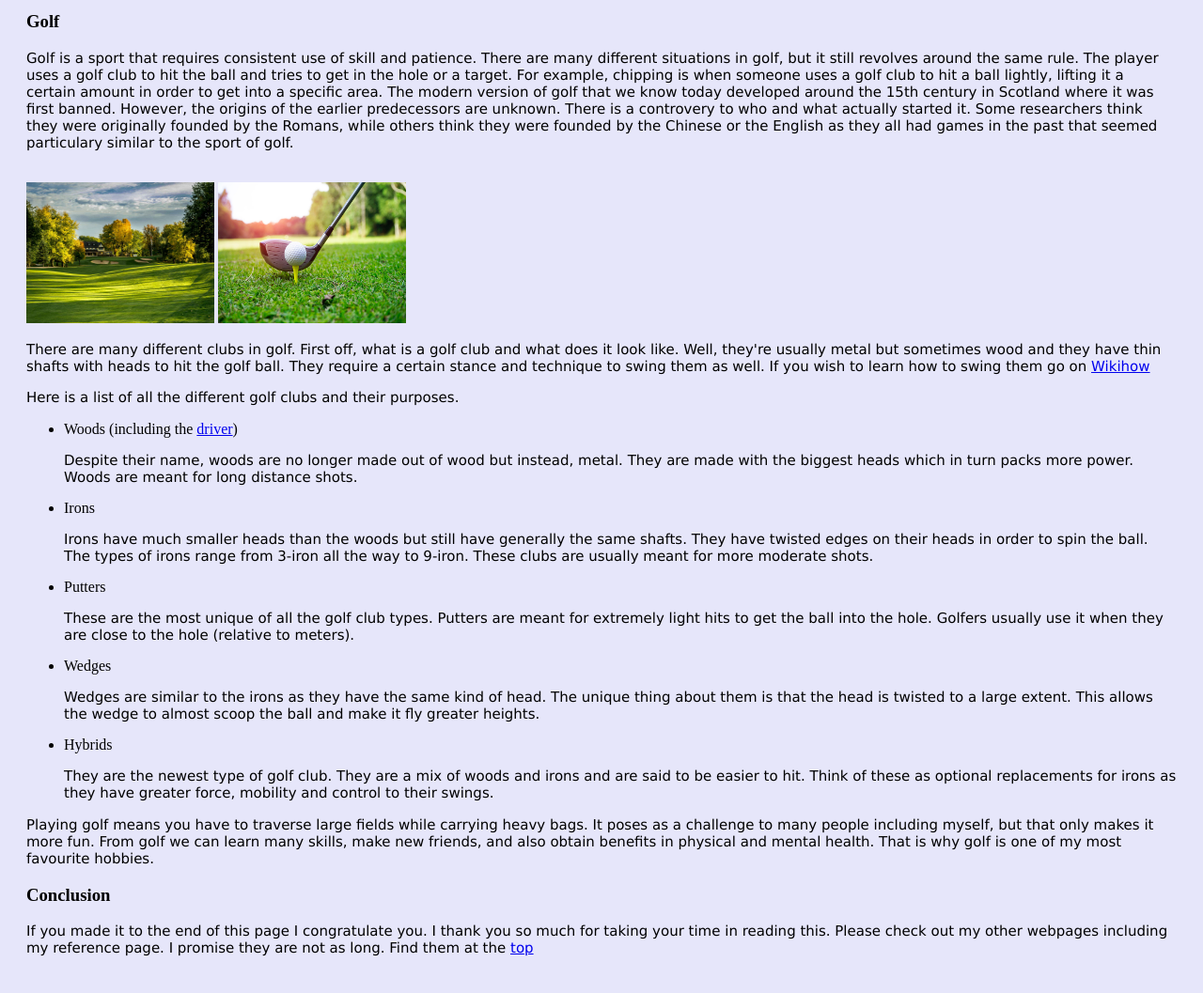
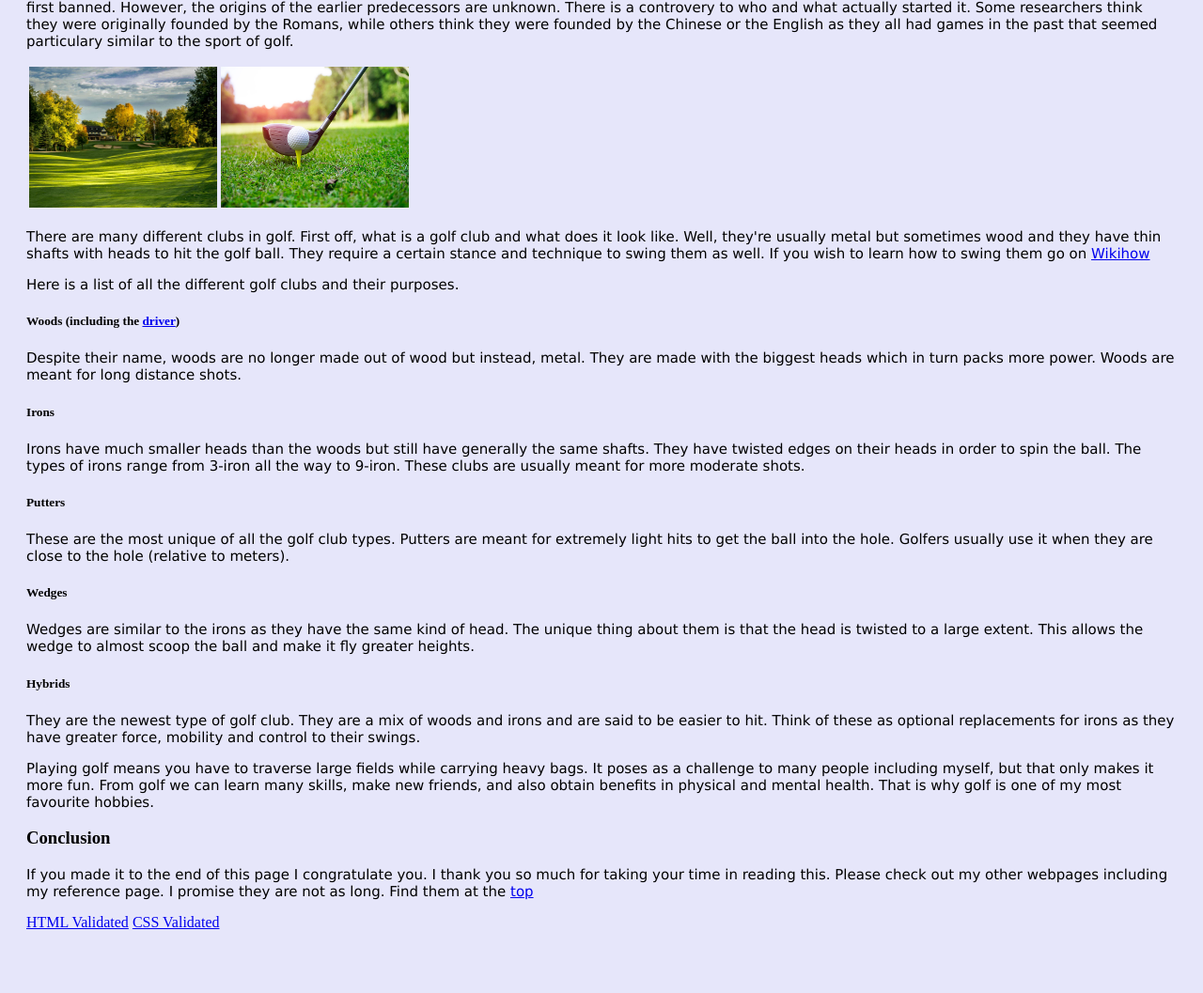
Before and after one commit to pongtp/home, a plain HTML site: page index.html in a window 1280 px wide. Shown: the part 3059-4116 px from the top of the page at 94% size. After the commit the page ends 4078 px from the top, so only its background shows below. Drawn offline with Linux system fonts and the light colour scheme.

Commit message:
Add files via upload

```diff
--- a/chess.css
+++ b/chess.css
@@ -1,3 +1,4 @@
+/*use lavender background*/
 body
 {
 	padding: 40px;
--- a/golf.css
+++ b/golf.css
@@ -12,7 +12,7 @@ th,td
 }
 h1
 {
-color: slate blue;
+color: slateblue;
 text-align: center;
 }
 h2
--- a/index.css
+++ b/index.css
@@ -38,3 +38,7 @@ p
 	margin-left: auto;
 	margin-right: auto;
 }
+.font
+{
+	font-family: verdana;
+}
--- a/index.html
+++ b/index.html
@@ -10,7 +10,6 @@
 
 		<h1 id="top"> My Hobbies </h1>
 		<h2> By Tobias Pong </h2>
-		<br><br>
 
 		<table class="pictures">
 			<tr>
@@ -20,13 +19,13 @@
 				<th><a href="reference.html">Reference</a></th>
 			</tr>
 			<tr>
-				<td><br><a href="drawing.html"><img src="wimg/drawing2.jpg" width="215" height="250" alt="character drawing"></a></td>
-				<td><br><a href="chess.html"><img src="wimg/chess3.jpg" width="310" height="250" alt ="chess"></a></td>
-				<td><br><a href="golf.html"><img src="wimg/golf.JPG" width="315" height="250" alt="golf"></a></td>
-				<td><br><a href="reference.html"><img src="wimg/reference.jpg" width="325" height="250" alt="cartoon desk with paper"></a></td>
+				<td><a href="drawing.html"><img src="wimg/drawing2.jpg" width="215" height="250" alt="character drawing"></a></td>
+				<td><a href="chess.html"><img src="wimg/chess3.jpg" width="310" height="250" alt ="chess"></a></td>
+				<td><a href="golf.html"><img src="wimg/golf.JPG" width="315" height="250" alt="golf"></a></td>
+				<td><a href="reference.html"><img src="wimg/reference.jpg" width="325" height="250" alt="cartoon desk with paper"></a></td>
 			</tr>
 		</table>
-		<br>
+
 		<p>
 			Here is information on my three favourite hobbies.<br><br>
 			Click on the words or pictures above for further information.
@@ -161,7 +160,7 @@
 		</table>
 
 		<p>If you want to learn more about how to start chess click on the <a href="http://www.chessfornovices.com/">chess guide</a></p>
-		<br><br>
+
 
 		<img src="wimg/pieces.jpg" width="375" height="225" alt="chess board" class="board">
 
@@ -200,11 +199,14 @@
 		Some researchers think they were originally founded by the Romans, while others think they were founded by the Chinese or the English
 		as they all had games in the past that seemed particulary similar to the sport of golf.
 		</p>
-		<br>
-		<tr>
-			<img src="wimg/landscape.jpg" width="200" height="150" alt="golf stance">
-			<img src="wimg/club.jpg" height="150" width="200" alt="golf club">
-		</tr>
+
+		<table>
+			<tr>
+				<td><img src="wimg/landscape.jpg" width="200" height="150" alt="golf stance"></td>
+				<td><img src="wimg/club.jpg" height="150" width="200" alt="golf club"></td>
+			</tr>
+		</table>
+
 		<p>
 			There are many different clubs in golf. First off, what is a golf club and what does it look like.
 			Well, they're usually metal but sometimes wood and they have thin shafts with heads to hit the golf ball.
@@ -216,39 +218,39 @@
 
 		<p>Here is a list of all the different golf clubs and their purposes.</p>
 
-		<ul>
-			<li>Woods (including the <a href="https://www.golfdistillery.com/definitions/clubs/woods/driver/">driver</a>)</li>
+
+			<h5>Woods (including the <a href="https://www.golfdistillery.com/definitions/clubs/woods/driver/">driver</a>)</h5>
 				<p>
 					Despite their name, woods are no longer made out of wood but instead, metal.
 					They are made with the biggest heads which in turn packs more power.
 					Woods are meant for long distance shots.
 				</p>
-			<li>Irons</li>
+			<h5>Irons</h5>
 				<p>
 					Irons have much smaller heads than the woods but still have generally the same shafts.
 					They have twisted edges on their heads in order to spin the ball.
 					The types of irons range from 3-iron all the way to 9-iron.
 					These clubs are usually meant for more moderate shots.
 				</p>
-			<li>Putters</li>
+			<h5>Putters</h5>
 				<p>
 					These are the most unique of all the golf club types.
 					Putters are meant for extremely light hits to get the ball into the hole.
 					Golfers usually use it when they are close to the hole (relative to meters).
 				</p>
-			<li>Wedges</li>
+			<h5>Wedges</h5>
 				<p>
 					Wedges are similar to the irons as they have the same kind of head.
 					The unique thing about them is that the head is twisted to a large extent.
 					This allows the wedge to almost scoop the ball and make it fly greater heights.
 				</p>
-			<li>Hybrids</li>
+			<h5>Hybrids</h5>
 				<p>
 					They are the newest type of golf club.
 					They are a mix of woods and irons and are said to be easier to hit.
 					Think of these as optional replacements for irons as they have greater force, mobility and control to their swings.
 				</p>
-		</ul>
+
 
 			<p>
 				Playing golf means you have to traverse large fields while carrying heavy bags. It poses as a challenge to many people including myself,
@@ -262,5 +264,9 @@
 				If you made it to the end of this page I congratulate you. I thank you so much for taking your time in reading this.
 				Please check out my other webpages including my reference page. I promise they are not as long. Find them at the <a href="#top">top</a>
 			</p>
+
+			<a href="http://validator.w3.org/check?uri=https://pongtp.github.io/home/">HTML Validated</a>
+			<a href="https://jigsaw.w3.org/css-validator/validator/check?uri=https://pongtp.github.io/home/">CSS Validated</a>
+
 	</body>
 </html>
--- a/reference.css
+++ b/reference.css
@@ -4,3 +4,7 @@ body
 	background-color: lavender;
 	padding: 40px;
 }
+#bottom
+{
+	margin-bottom: 32px;
+}
```
Also changed, not shown: chess.html (+8 -7 lines), drawing.html (+6 -3 lines), golf.html (+8 -5 lines), reference.html (+3 -7 lines).
